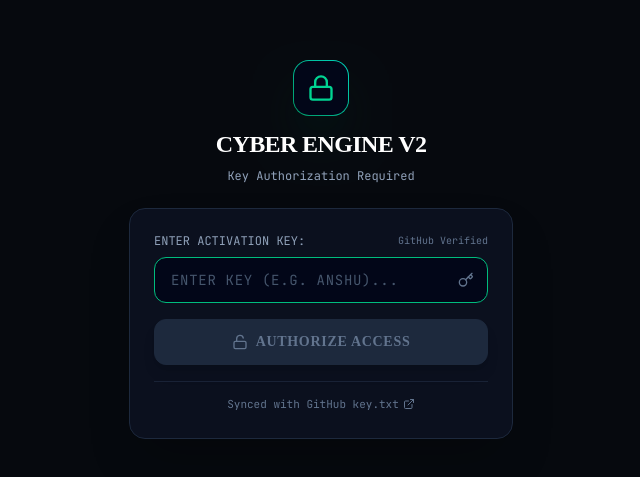
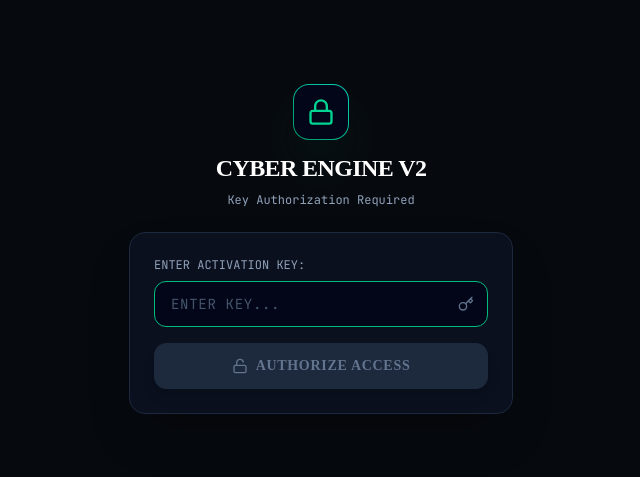
Before and after one commit to mranshurx/CYBER-ENGINE-V2, a React (Vite) app: page / in a window 1280 px wide. Shown: the part 151-628 px from the top of the page, without its empty margins (319-959 px from the left). Built offline with nearby package versions, Linux system fonts and the light colour scheme; a web font is replaced by a local one.

Commit message:
feat: clean authorization UI and finalize apk build

```diff
--- a/src/App.tsx
+++ b/src/App.tsx
@@ -250,9 +250,8 @@
             className="w-full bg-slate-900/60 border border-slate-800 rounded-2xl p-6 backdrop-blur-md flex flex-col gap-4 shadow-2xl"
           >
             <div>
-              <label className="text-xs text-slate-400 font-mono block mb-2 flex items-center justify-between">
+              <label className="text-xs text-slate-400 font-mono block mb-2">
                 <span>ENTER ACTIVATION KEY:</span>
-                <span className="text-[10px] text-slate-500">GitHub Verified</span>
               </label>
 
               <div className="relative">
@@ -263,7 +262,7 @@
                     setAuthKeyInput(e.target.value);
                     if (authError) setAuthError(null);
                   }}
-                  placeholder="Enter key (e.g. ANSHU)..."
+                  placeholder="Enter key..."
                   className="w-full px-4 py-3 bg-slate-950 border border-slate-700/80 rounded-xl text-emerald-300 font-mono text-sm placeholder-slate-600 focus:outline-none focus:border-emerald-500 transition-colors uppercase tracking-wider"
                   autoFocus
                 />
@@ -292,7 +291,7 @@
               {isVerifying ? (
                 <>
                   <RefreshCw className="w-4 h-4 animate-spin text-slate-950" />
-                  <span>CHECKING GITHUB...</span>
+                  <span>CHECKING KEY...</span>
                 </>
               ) : (
                 <>
@@ -301,19 +300,6 @@
                 </>
               )}
             </button>
-
-            {/* Remote URL Info */}
-            <div className="pt-2 border-t border-slate-800/80 text-center">
-              <a
-                href={KEY_URL}
-                target="_blank"
-                rel="noreferrer"
-                className="text-[11px] font-mono text-slate-500 hover:text-emerald-400 transition-colors inline-flex items-center gap-1"
-              >
-                <span>Synced with GitHub key.txt</span>
-                <ExternalLink className="w-3 h-3" />
-              </a>
-            </div>
           </form>
         </div>
       </div>
```
Also changed, not shown: 4 other files (tests, documents, lock files or other folders).
